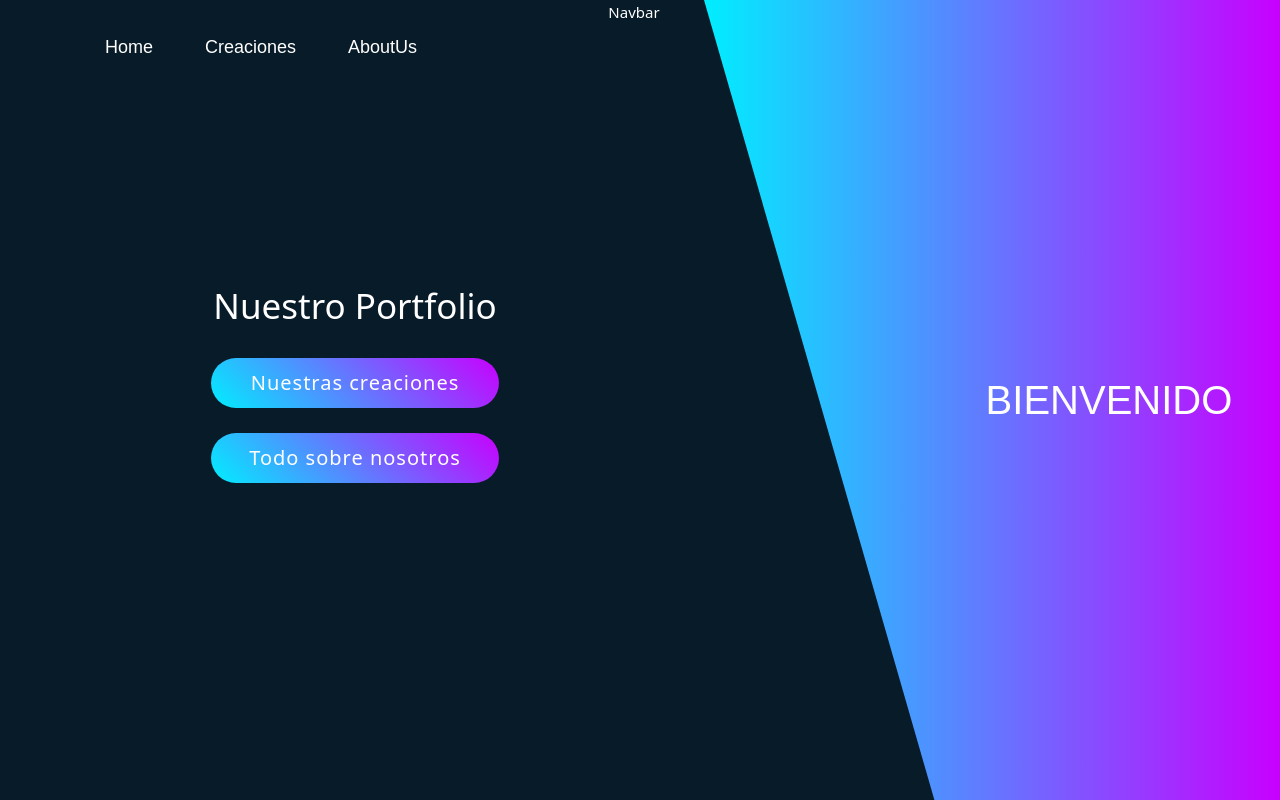
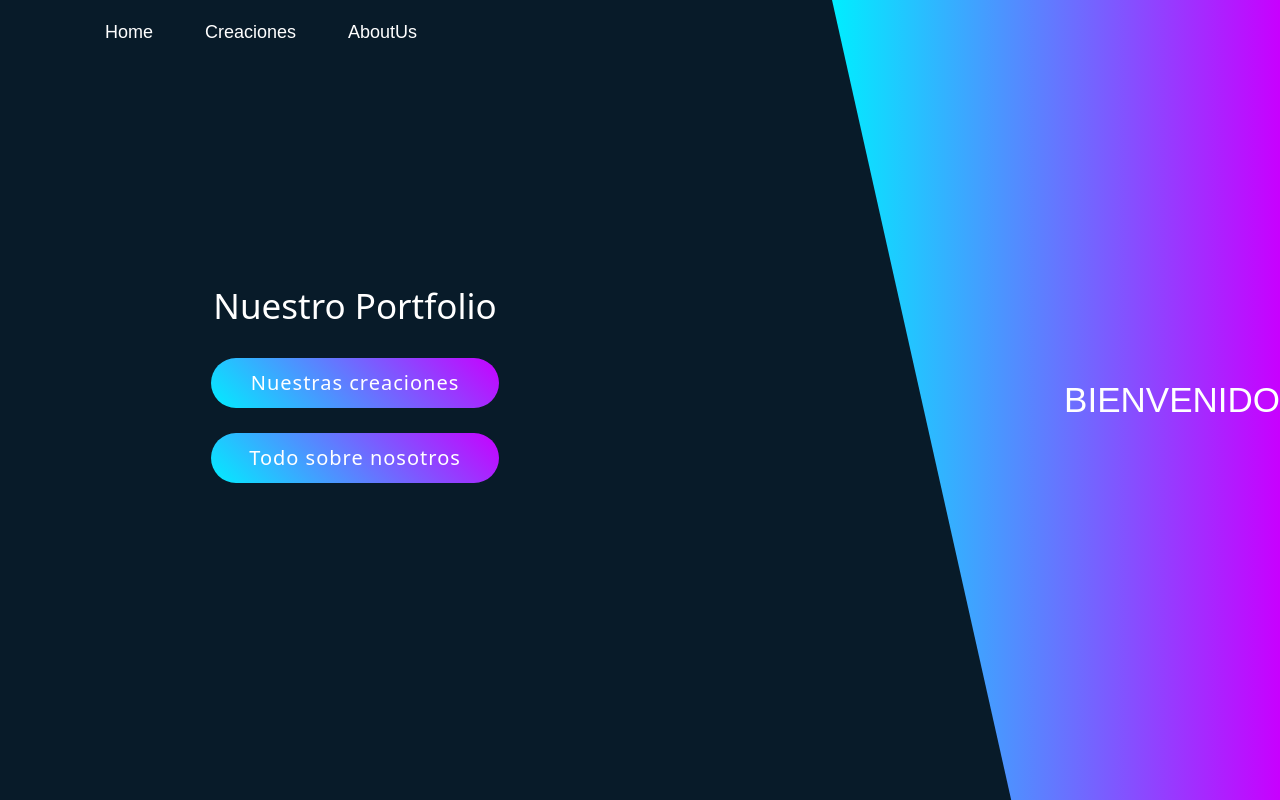
Before and after one commit to agusBrodsky/PortFolio, a React (Create React App) app: page / in a window 1280 px wide. Built offline with nearby package versions, Linux system fonts and the light colour scheme.

Commit message:
hice el verDetalleProducto y estuve arreglando el esqueleto del html

```diff
--- a/src/App.js
+++ b/src/App.js
@@ -1,4 +1,3 @@
-import logo from './logo.svg';
 import React, { useState, useEffect, useContext, createContext, useReducer } from 'react';
 import { BrowserRouter, Routes, Route } from "react-router-dom";
 import Hhome from './screen/Hhome/Hhome.js'
--- a/src/components/Banner/Banner.css
+++ b/src/components/Banner/Banner.css
@@ -1,40 +1,22 @@
 .banner {
-    position: absolute;
-    top: 0px;
-    right: 0px;
-    width: 45vw;
+    position:absolute;
+    width: 35vw;
     height: 100%;
     background: linear-gradient(to right, #0ef, #c800ff);
     clip-path: polygon(0 0, 100% 0, 100% 100%, 40% 100%);
-    padding-right: 70px;
-    display: flex;
-    flex-direction: column;
-    justify-content: center;
-    align-items: flex-end;
-      text-decoration: none;
-    margin: 0;
-    padding:0;
-    font-family: arial;
-    color: #fff;
+
 }
+.wel_text{
+    margin:0px;
+    text-align:center;
+    font-size: 35px;
 
+}
 @media (max-width: 1000px) {
     .banner {
-        width: 50%; /* Cambia el ancho a ocupar el 100% en pantallas más pequeñas */
-        clip-path: polygon(0 0, 100% 0, 100% 100%, 60% 100%);
-        padding-right: 20px; /* Ajusta el relleno según sea necesario para pantallas más pequeñas */
-
         align-items: center; /* Centra los elementos flexibles en pantallas más pequeñas */
     }
     .wel_text{
-        transform: translateX(30%);
+        font-size: 30px;
     }
 }
-
-.wel_text{
-    margin:auto;
-    font-size: 40px;
-    margin-left: 22vw;
-    line-height: 50px;
-
-}
--- a/src/components/Banner/Banner.js
+++ b/src/components/Banner/Banner.js
@@ -1,11 +1,10 @@
 import React from 'react';
 import './Banner.css';
-import { Container, Row, Col } from "react-bootstrap";
 
 const Banner = ({texto = ""}) => {
     return (
         <div className="banner">
-            <h1 className="wel_text">{texto}<br /></h1>
+            <h1 className="wel_text">{texto}</h1>
         </div>
     );
 }
--- a/src/components/Layout/Layout.js
+++ b/src/components/Layout/Layout.js
@@ -2,19 +2,12 @@ import React from 'react';
 import { NavLink } from 'react-router-dom';
 import { Outlet } from 'react-router-dom';
 import './Layout.css';
-import { Container, Row, Col, Nav, Navbar } from 'react-bootstrap';
-/*
-<NavLink to="/" className="navbar-link">
-        Inicio
-</NavLink>
-
-*/
+import { Container, Nav, Navbar } from 'react-bootstrap';
 const Layout = () => {
     return (
         <>
             <Navbar data-bs-theme="dark">
                 <Container>
-                    <Navbar.Brand href="/">Navbar</Navbar.Brand>
                     <Nav className="me-auto">
                         <Nav.Link > <NavLink to="/" className="navbar-link"> Home </NavLink></Nav.Link>
                         <Nav.Link ><NavLink to="/Creaciones" className="navbar-link"> Creaciones </NavLink></Nav.Link>
--- a/src/components/ProjectCard/ProjectCard.css
+++ b/src/components/ProjectCard/ProjectCard.css
@@ -1,7 +1,5 @@
-
 .claseTextos{
   color:black;
-
 }
 .claseTitulos{
   font-weight:bold !important;
--- a/src/components/ProjectCard/ProjectCard.js
+++ b/src/components/ProjectCard/ProjectCard.js
@@ -11,12 +11,11 @@ function ProjectCards(props) {
       <Card.Img className="claseImagenes" variant="top" src={props.imgPath} />
       <Card.Body>
         <Card.Title className="claseTitulos">{props.title}</Card.Title>
-        <Card.Title className="claseTitulos">By - {props.usuario}</Card.Title>
         <Card.Text className="claseTextos">
-          {props.descripcion}
+          By - {props.usuario}
         </Card.Text>
         <div style={{ display: "block" , padding:'0.5vw'}} >
-         <Button variant="secondary"  href={props.ghLink} target="_blank">
+         <Button variant="secondary"  href={props.ghLink} target="_blank" style={{ margin:'0.5vw'}}>
             <BsGithub /> &nbsp;
             {props.isBlog ? "Blog" : "GitHub"}
           </Button>
--- a/src/screen/Creaciones/Creaciones.js
+++ b/src/screen/Creaciones/Creaciones.js
@@ -1,5 +1,5 @@
 import React, { useState, useEffect } from 'react';
-import { useHistory, useNavigate } from 'react-router-dom';
+import {useNavigate } from 'react-router-dom';
 
 import './Creaciones.css';
 import axios from 'axios';
@@ -14,8 +14,6 @@ const Creaciones = () => {
   let navigate = useNavigate();
 
   const [creaciones, setCreaciones] = useState([]);
-  const [autor, setAutor] = useState(""); // Quiero guardar el nombre del creador para mostrar los trabajos de cada uno
-  const [loading, setLoading] = useState(false); // Lo arranco asi por ahora!!
   const autoresUnicos = [...new Set(creaciones.map(creacion => creacion.usuario))]; // array con los autores posibles
   const [autorSeleccionado, setAutorSeleccionado] = useState("Todos");
   const [creacionesFiltradas, setCreacionesFiltradas] = useState([]);
--- a/src/screen/Detalle/Detalle.css
+++ b/src/screen/Detalle/Detalle.css
@@ -17,19 +17,30 @@ body{
 }
 /* HEADER! */
 .header-container{
-background-color: red;
+border: 2px solid red;
 height: 80px;
 }
 /* MAIN */
 .main-container{
-    background-color: green;
-    height: 100vh;
+    height: 90vh;
 }
-.main-body-container{
+.main-detalle-body{
+    text-align: center;
+}
 
+.main-detalle-texto{
+    font-size: 28px;
 }
-/* FOOTER */
-.footer-container{
-    background-color: grey;
-    height: 120px;
+.class-button{
+    font-size: 28px;
 }
+.main-detalle-buttonBack{
+    height: 10vh;
+}
+.class-buttonBack{
+    border:2px solid gray;
+    background-color:transparent;
+    color:white;
+    background-color: linear-gradient(to right, #0ef, #c800ff);
+    font-size: 20px;
+}
--- a/src/screen/Detalle/Detalle.js
+++ b/src/screen/Detalle/Detalle.js
@@ -1,37 +1,74 @@
 import React, { useState, useEffect } from 'react';
 import axios from 'axios';
-//import { BrowserRouter, Routes, Route } from "react-router-dom";
 import './Detalle.css';
-import { BrowserRouter, Routes, Route } from "react-router-dom";
-import { useParams } from 'react-router-dom';
+import {useNavigate } from "react-router-dom";
 
 
+import { useParams } from 'react-router-dom';
+import Banner from '../../components/Banner/Banner';
+import { Container, Row, Col, Button } from "react-bootstrap";
+import { BsGithub } from "react-icons/bs";
+import { FaLinkedin } from "react-icons/fa";
+
 function Detalle() {
+  let navigate = useNavigate();
   const { id } = useParams();
   const [creacion, setCreacion] = useState({});
 
 
-      useEffect(() => {
+  useEffect(() => { // trae el objeto!
     axios.get('../listaCreaciones.JSON')
       .then(res => {
         res.data.forEach(element => {
-            if (element.id == id) setCreacion(element);
+          if (element.id == id) { setCreacion(element) };
         });
         console.log(creacion);
       })
   }, []);
 
   return (
-        <div className='container'>
-            <header className="header-container">
+    <Container>
+      <Row>
+        <Col md={8} className="main-container">
+          <h1>{creacion.titulo}</h1>
+          <h3>Creado por {creacion.usuario}</h3>
+          <Row>
+            <Row style={{ height: '50vh' }}>
+              <img src={creacion.imagen} alt="Creacion" className="img-fluid" />
+              <Row className='main-detalle-body'>
+                <Row className="main-detalle-texto">
+                  <p>{creacion.descripcion}</p>
+                </Row>
+                <Row >
+                  <Col>
+                    <Button className="class-button" variant="secondary" href={creacion.gitRepo} target="_blank">
+                      <BsGithub /> &nbsp;
+                      Github
+                    </Button>
+                  </Col>
+                  <Col>
+                    <Button className="class-button" variant="secondary" href={creacion.linkUser} target="_blank">
+                      <FaLinkedin /> Linkedin
+                    </Button>
+                  </Col>
+                </Row>
+                <Row >
+                  <Col className="main-detalle-buttonBack">
+                  <Button variant="secundary" className="class-buttonBack" target="_blank"
+                  onClick={() => navigate(`/`)}>Go Back!</Button>
+                  </Col>
+                </Row>
+              </Row>
+            </Row>
+          </Row>
 
-            </header>
-            <main className="main-container">
-                <h1>{creacion.id}</h1>
-            </main>
-            <footer className="footer-container">
-            </footer>
-        </div>
+        </Col>
+
+
+        <Col sm={4}><Banner texto={creacion.titulo} /></Col>
+      </Row>
+    </Container>
+
   );
 }
 
```
Lines whose indentation alone changed are shown as unchanged.
